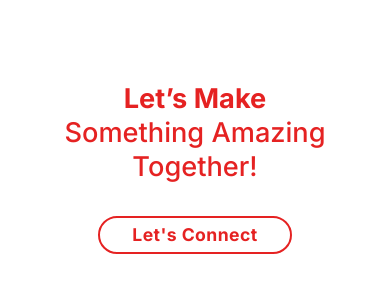
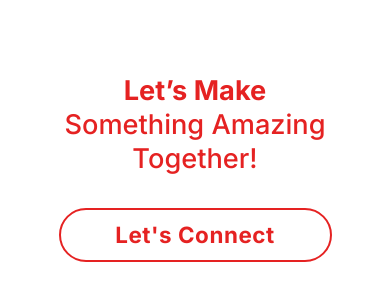
Before and after one commit to talha-amr/Client-Portfolio, a React (Vite) app: page / in a window 390 px wide. Shown: the part 7307-7607 px from the top of the page. Built offline with nearby package versions, Linux system fonts and the light colour scheme.

Commit message:
done with mobile

```diff
--- a/src/components/Footer.jsx
+++ b/src/components/Footer.jsx
@@ -126,12 +126,17 @@ const Footer = () => {
     <br />
     Something Amazing Together!
   </p>
-  <button
-    className="px-8 py-1 md:px-[3vw] md:py-[0.5vw] rounded-full border-2 border-[#E52222] text-[1.1rem] md:text-[1.4vw] text-[#E52222] tracking-wide bg-transparent hover:bg-[#E52222] hover:text-white transition font-bold"
-    onClick={handleClick}
-  >
-    Let's Connect
-  </button>
+<button
+  className="w-[70vw] md:w-auto mx-auto
+             px-8 py-2 md:px-[3vw] md:py-[0.5vw]
+             rounded-full border-2 border-[#E52222]
+             text-[1.4rem] md:text-[1.4vw] text-[#E52222]
+             tracking-wide bg-transparent hover:bg-[#E52222] hover:text-white
+             transition font-bold flex justify-center"
+  onClick={handleClick}
+>
+  Let's Connect
+</button>
 </div>
     </>
   );
--- a/src/pages/Experience.jsx
+++ b/src/pages/Experience.jsx
@@ -11,7 +11,7 @@ const Experience = () => {
             {/* Container for all except Accordion + Marquee */}
             <div className="w-full px-6">
                 {/* Top Section */}
-                <div className="py-[6vw] max-md:py-22">
+                <div className="py-[6vw] max-md:py-25">
                     <div className="flex flex-col max-md:gap-8 w-full justify-start items-start gap-0">
                         <p className="font-medium max-w-[27%] max-md:max-w-[70%] text-theme-red text-[0.9vw] max-md:text-[0.9rem] leading-tight">
                             In this role, I lead the design team and focus on creating user-centered and business-driven product experiences. My work involves conducting UX audits, building scalable design systems, collaborating with stakeholders, and ensuring design consistency across both small and large-scale digital products.
@@ -40,7 +40,7 @@ const Experience = () => {
                                 Currently, I’m working at Rozee.pk / RozeeGPT
                             </p>
 
-                            <p className="text-[8.1vw] max-md:text-[3.7rem] font-black text-theme-red uppercase tracking-tight leading-none">
+                            <p className="text-[8.1vw] max-md:text-[3.7rem] max-md:mt-1 font-black text-theme-red uppercase tracking-tight leading-none">
                                 Lead UX/UI Designer
                             </p>
                         </div>
@@ -139,7 +139,7 @@ const Experience = () => {
             </div>
 
             {/* Footer */}
-            <div className="py-[6vw] max-md:py-12 w-full px-6">
+            <div className="py-[6vw] max-md:pb-12 w-full px-6">
                 <Footer />
             </div>
         </section>
```
